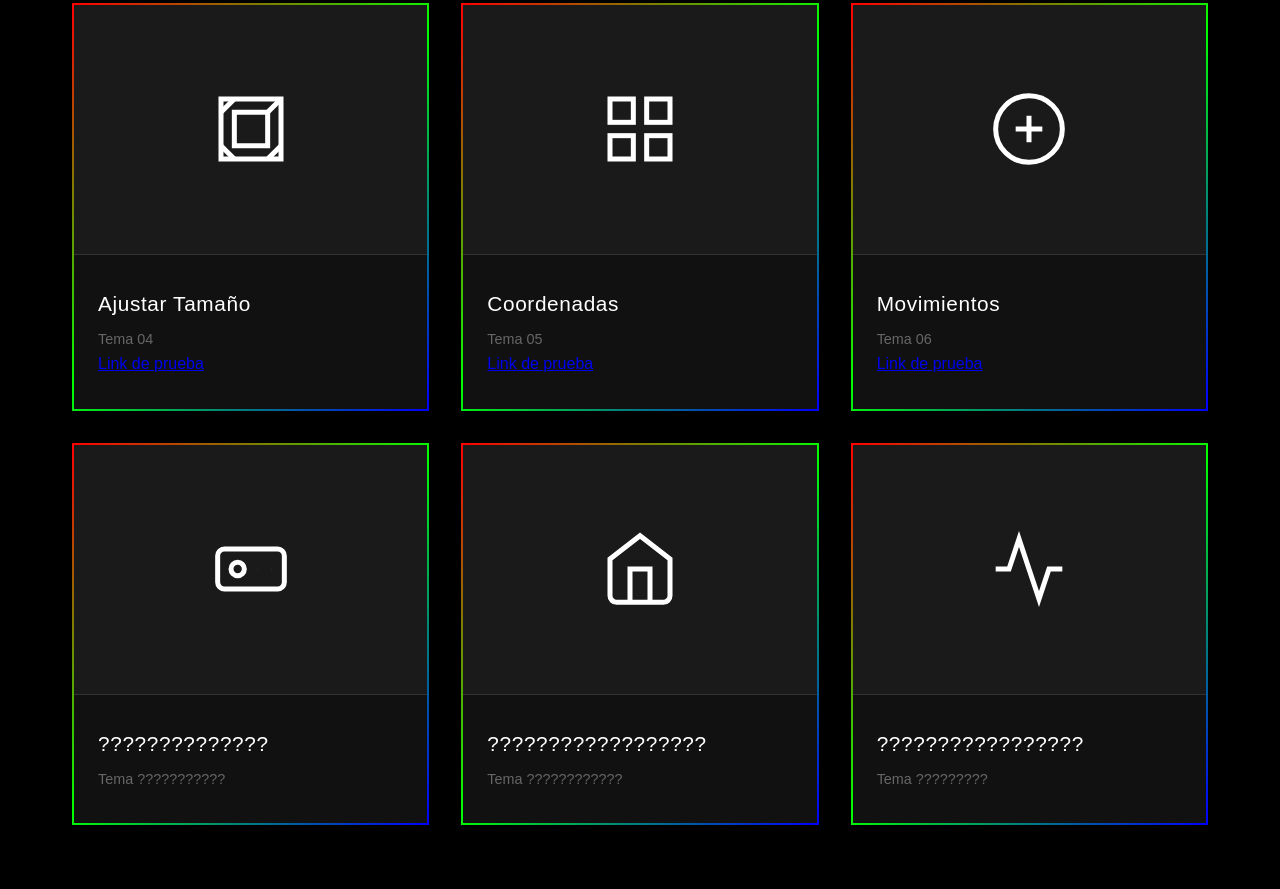
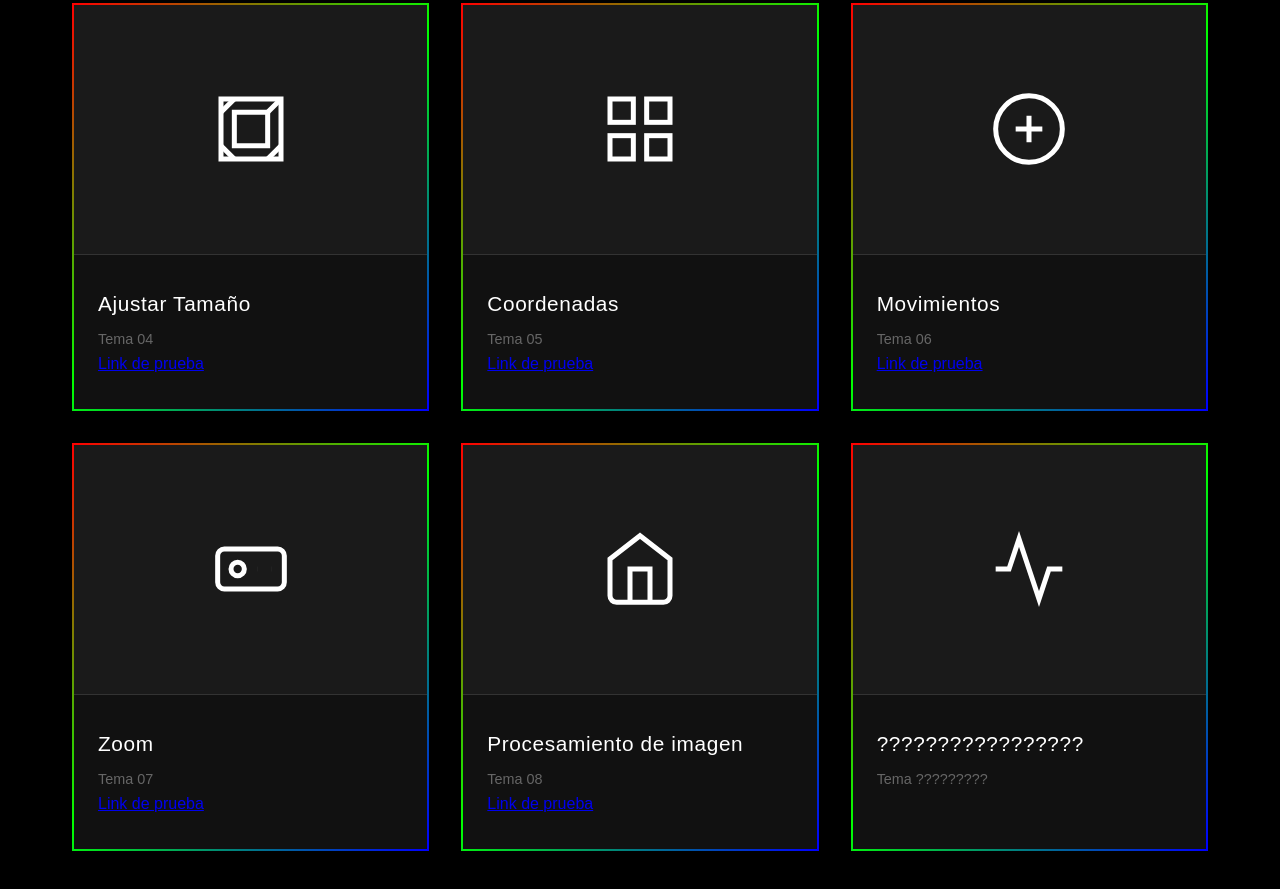
Before and after one commit to manuelcastillocb144-blip/Portafolio_va, a plain HTML site: page index.html in a window 1280 px wide. Shown: the part 1458-2347 px from the top of the page. Drawn offline with Linux system fonts and the light colour scheme.

Commit message:
Update2 index.html

```diff
--- a/index.html
+++ b/index.html
@@ -286,8 +286,9 @@
                     </svg>
                 </div>
                 <div class="card-content">
-                    <h3 class="card-title">??????????????</h3>
-                    <p class="card-number">Tema ???????????</p>
+                    <h3 class="card-title">Zoom</h3>
+                    <p class="card-number">Tema 07</p>
+                    <a href="zoom.html">Link de prueba</a>
                 </div>
             </div>
 
@@ -299,8 +300,9 @@
                     </svg>
                 </div>
                 <div class="card-content">
-                    <h3 class="card-title">??????????????????</h3>
-                    <p class="card-number">Tema ????????????</p>
+                    <h3 class="card-title">Procesamiento de imagen</h3>
+                    <p class="card-number">Tema 08</p>
+                    <a href="procesa.html">Link de prueba</a>
                 </div>
             </div>
 
```
